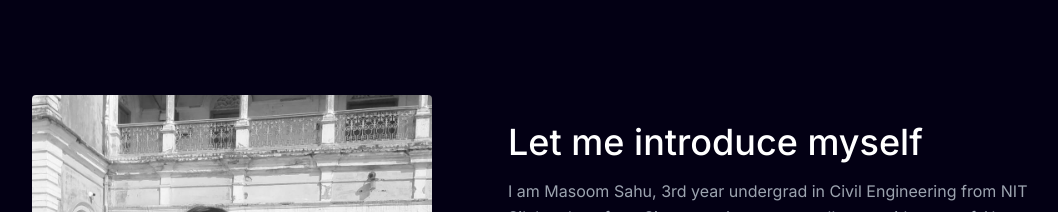
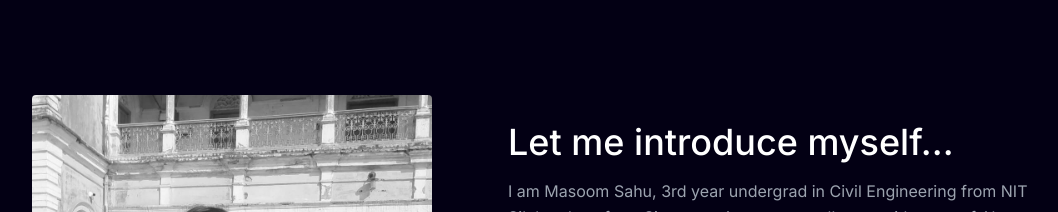
Before and after one commit to smasoom/PersonalPortfolio, a Next.js app: page / in a window 1280 px wide. Shown: the part 802-1014 px from the top of the page, without its empty margins (24-1082 px from the left). Built offline with nearby package versions, Linux system fonts and the light colour scheme; a web font is replaced by a local one.

Commit message:
aditional section

```diff
--- a/app/components/main/About.tsx
+++ b/app/components/main/About.tsx
@@ -15,7 +15,7 @@ const About = () => {
       <div className="absolute top-0 right-0 w-0 h-0 border-l-16 border-b-16 border-transparent border-purple-500"></div>
     </div>
       <div className=" ml-0 lg:flex-grow md:w-1/2 pr- flex flex-col md:items-start md:text-left items-center text-center ">
-        <h1 className="title-font sm:text-4xl text-3xl mb-4 font-medium text-white">Let me introduce myself
+        <h1 className="title-font sm:text-4xl text-3xl mb-4 font-medium text-white">Let me introduce myself...
 
         </h1>
         <p className="mb-8 leading-relaxed ml-0 pr-52">I am Masoom Sahu, 3rd year undergrad in Civil Engineering from NIT Silchar. I am from
```
